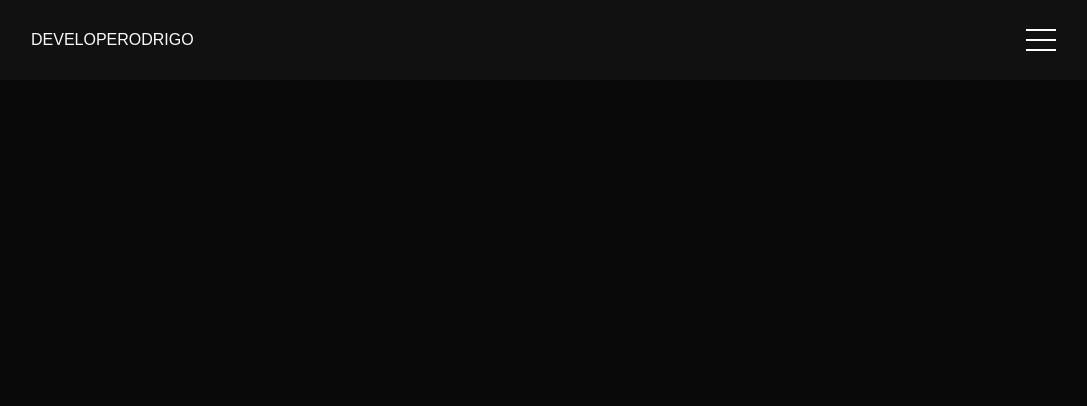
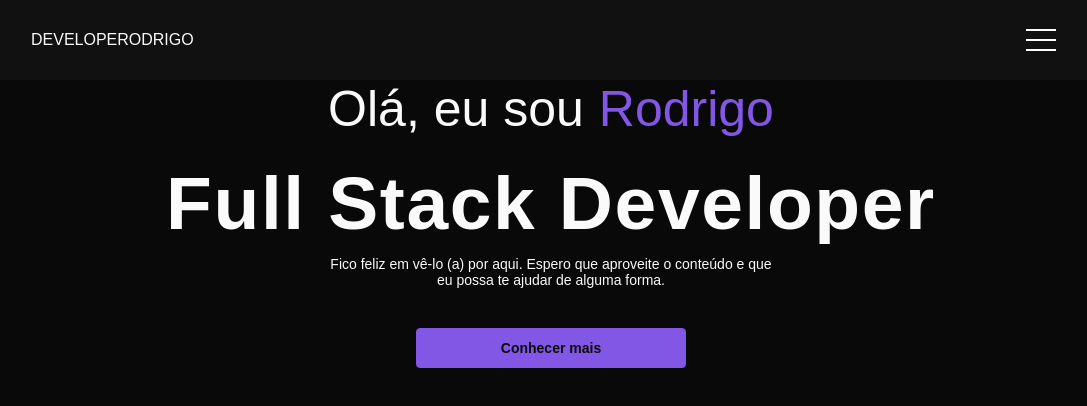
Before and after one commit to Rodrigodeveloperjr/portfolio_v2, a React (Vite) app: page / in a window 1280 px wide. Shown: the top 406 px of the page, without its empty margins (89-1176 px from the left). Built offline with nearby package versions, Linux system fonts and the light colour scheme.

Commit message:
Feat: Header component created and styled with the initial text of the page

```diff
--- a/src/App.tsx
+++ b/src/App.tsx
@@ -1,9 +1,11 @@
 import { Header } from "./components/Header";
+import { Home } from "./components/Home";
 
 const App = () => {
   return (
     <div>
       <Header />
+      <Home />
     </div>
   );
 };
--- /dev/null
+++ b/src/components/Home/index.tsx
@@ -0,0 +1,25 @@
+import { Container } from "./style";
+
+const Home = () => {
+  return (
+    <Container>
+      <hgroup>
+        <h1>
+          Olá, eu sou <p>Rodrigo</p>
+        </h1>
+        <h2>Full Stack Developer</h2>
+      </hgroup>
+
+      <div>
+        <p>
+          Fico feliz em vê-lo (a) por aqui. Espero que aproveite o conteúdo e
+          que eu possa te ajudar de alguma forma.
+        </p>
+
+        <a>Conhecer mais</a>
+      </div>
+    </Container>
+  );
+};
+
+export { Home };
--- /dev/null
+++ b/src/components/Home/style.ts
@@ -0,0 +1,81 @@
+import styled from "styled-components";
+
+const Container = styled.div`
+  width: 100%;
+  height: 320px;
+
+  & > hgroup {
+    height: 166px;
+
+    display: flex;
+    flex-direction: column;
+    justify-content: space-between;
+    align-items: center;
+
+    & > h1 {
+      font-weight: 100;
+      font-size: 50px;
+
+      display: flex;
+      flex-direction: row;
+
+      & > p {
+        padding-left: 15px;
+        color: var(--purple-color);
+      }
+    }
+
+    & > h2 {
+      font-weight: 600;
+      font-size: 75px;
+      letter-spacing: 0.1rem;
+    }
+  }
+
+  & > div {
+    height: 122px;
+
+    display: flex;
+    flex-direction: column;
+    justify-content: space-between;
+    align-items: center;
+
+    padding-top: 10px;
+
+    & > p {
+      font-weight: 300;
+      font-size: 14px;
+      max-width: 450px;
+      width: 100%;
+
+      text-align: center;
+    }
+
+    & > a {
+      width: 100%;
+      max-width: 270px;
+      height: 40px;
+
+      font-weight: 600;
+      font-size: 14px;
+
+      border-radius: 4px;
+      background-color: var(--purple-color);
+      border: 1.5px solid var(--purple-color);
+
+      display: flex;
+      flex-direction: row;
+      justify-content: center;
+      align-items: center;
+
+      color: var(--black-color);
+
+      &:hover {
+        background-color: var(--purple-hover);
+        border-color: var(--purple-hover);
+      }
+    }
+  }
+`;
+
+export { Container };
--- a/src/styles/global.ts
+++ b/src/styles/global.ts
@@ -15,7 +15,7 @@ export default createGlobalStyle`
     --black-color: #09090A;
     --black-color-two: #111111;
     --purple-color: #8257e5;
-    --purple-hover: #9466ff;
+    --purple-hover: #4a2e8a;
 	}
 
   body {
@@ -24,6 +24,7 @@ export default createGlobalStyle`
 	}
 
   button, a {
+		transition: .5s;
 		cursor: pointer;
 	}
 
```
